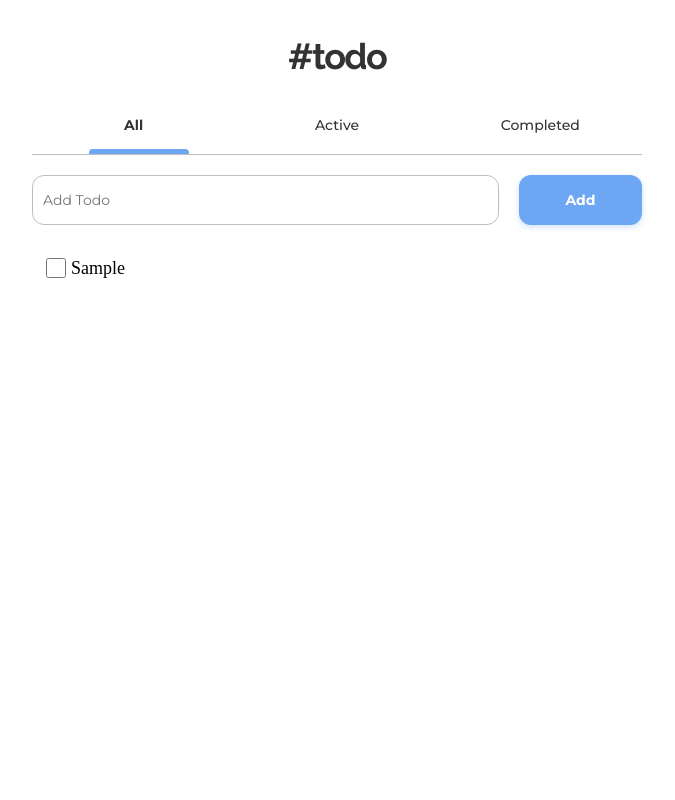
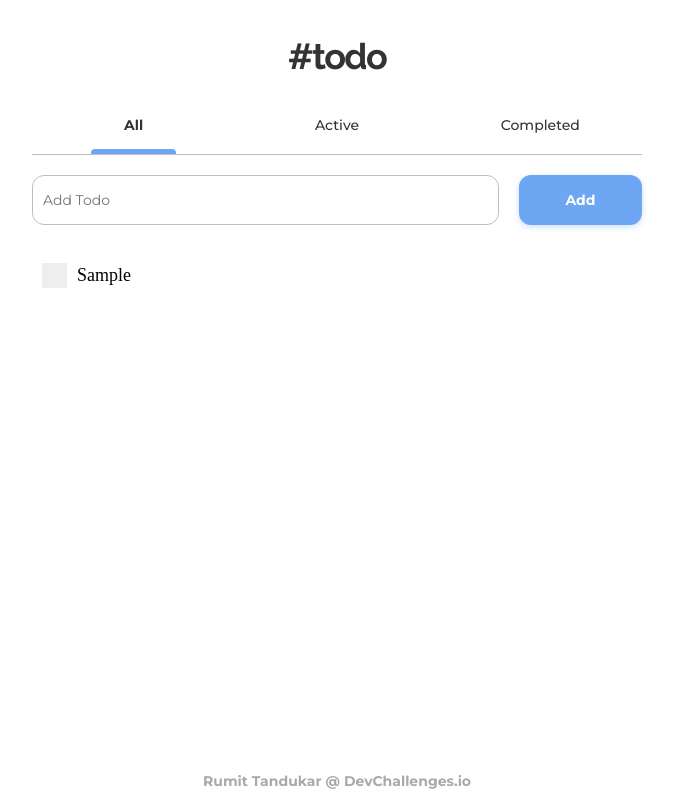
Before and after one commit to Rumit0270/dev-challenges, a React (Create React App) app in the folder todo/: page / in a window 1280 px wide. Both pictures are taken after typing "Sample" into the empty fields and a click on the button "Add". Shown: the whole page, without its empty margins (303-978 px from the left). Built offline with nearby package versions, Linux system fonts and the light colour scheme.

Commit message:
Add Footer and checkbox component

```diff
--- a/todo/src/components/App.css
+++ b/todo/src/components/App.css
@@ -0,0 +1,6 @@
+.container {
+  display: flex;
+  flex-direction: column;
+  align-items: center;
+  min-height: 100vh;
+}
--- a/todo/src/components/App.tsx
+++ b/todo/src/components/App.tsx
@@ -1,10 +1,16 @@
 import React from 'react';
 import Todos from './Todos/Todos';
+import Footer from './Footer/Footer';
+
+import './App.css';
 
 function App() {
   return (
     <>
-      <Todos />
+      <div className="container">
+        <Todos />
+        <Footer />
+      </div>
     </>
   );
 }
--- /dev/null
+++ b/todo/src/components/Footer/Footer.css
@@ -0,0 +1,9 @@
+.app-footer {
+  padding: 10px 20px;
+  font-family: var(--font-montserrat);
+  font-style: normal;
+  font-weight: 600;
+  font-size: 14px;
+  line-height: 17px;
+  color: var(--color-grey);
+}
--- /dev/null
+++ b/todo/src/components/Footer/Footer.tsx
@@ -0,0 +1,11 @@
+import React from 'react';
+
+import './Footer.css';
+
+const Footer: React.FC = (): JSX.Element => {
+  return (
+    <footer className="app-footer">Rumit Tandukar @ DevChallenges.io</footer>
+  );
+};
+
+export default Footer;
--- a/todo/src/components/Todos/Todos.css
+++ b/todo/src/components/Todos/Todos.css
@@ -1,6 +1,7 @@
 .todos-container {
   padding: 10px 15px;
   width: 100%;
+  flex: 1;
 }
 
 .todos__title {
--- /dev/null
+++ b/todo/src/components/common/Checkbox/Checkbox.css
@@ -0,0 +1,67 @@
+/* The checkbox-container */
+.checkbox-container {
+  display: block;
+  position: relative;
+  padding-left: 35px;
+  margin-bottom: 12px;
+  cursor: pointer;
+  font-size: 22px;
+  -webkit-user-select: none;
+  -moz-user-select: none;
+  -ms-user-select: none;
+  user-select: none;
+}
+
+/* Hide the browser's default checkbox */
+.checkbox-container input {
+  position: absolute;
+  opacity: 0;
+  cursor: pointer;
+  height: 0;
+  width: 0;
+}
+
+/* Create a custom checkbox */
+.checkmark__mark {
+  position: absolute;
+  top: -6px;
+  left: 0;
+  height: 25px;
+  width: 25px;
+  background-color: #eee;
+}
+
+/* On mouse-over, add a grey background color */
+.checkbox-container:hover input ~ .checkmark__mark {
+  background-color: #ccc;
+}
+
+/* When the checkbox is checked, add a blue background */
+.checkbox-container input:checked ~ .checkmark__mark {
+  background-color: #2196f3;
+}
+
+/* Create the checkmark__mark/indicator (hidden when not checked) */
+.checkmark__mark:after {
+  content: '';
+  position: absolute;
+  display: none;
+}
+
+/* Show the checkmark__mark when checked */
+.checkbox-container input:checked ~ .checkmark__mark:after {
+  display: block;
+}
+
+/* Style the checkmark__mark/indicator */
+.checkbox-container .checkmark__mark:after {
+  left: 9px;
+  top: 5px;
+  width: 5px;
+  height: 10px;
+  border: solid white;
+  border-width: 0 3px 3px 0;
+  -webkit-transform: rotate(45deg);
+  -ms-transform: rotate(45deg);
+  transform: rotate(45deg);
+}
--- /dev/null
+++ b/todo/src/components/common/Checkbox/Checkbox.tsx
@@ -0,0 +1,26 @@
+import React from 'react';
+
+import './Checkbox.css';
+
+interface CheckboxProps extends React.InputHTMLAttributes<HTMLInputElement> {
+  labelText?: string;
+  labelStyle?: string;
+  inputStyle?: string;
+}
+
+const Checkbox: React.FC<CheckboxProps> = ({
+  labelText = '',
+  inputStyle = '',
+  labelStyle = '',
+  ...props
+}): JSX.Element => {
+  return (
+    <label className={`checkbox-container ${labelStyle}`}>
+      {labelText}
+      <input type="checkbox" className={`${inputStyle}`} {...props} />
+      <span className="checkmark__mark"></span>
+    </label>
+  );
+};
+
+export default Checkbox;
--- a/todo/src/components/common/PageSwitcher/PageSwitcher.css
+++ b/todo/src/components/common/PageSwitcher/PageSwitcher.css
@@ -37,7 +37,7 @@
   position: absolute;
   bottom: 0;
   left: 0;
-  width: 100px;
+  width: 85px;
   height: 5px;
   border-radius: 4px 4px 0px 0px;
   background-color: var(--color-info);
--- a/todo/src/components/common/PageSwitcher/PageSwitcher.tsx
+++ b/todo/src/components/common/PageSwitcher/PageSwitcher.tsx
@@ -2,7 +2,7 @@ import React, { useState, useEffect, useRef } from 'react';
 
 import './PageSwitcher.css';
 
-const INDICATOR_WIDTH = 90;
+const INDICATOR_WIDTH = 85;
 
 export interface Page {
   id: number;
--- a/todo/src/components/common/Todo/Todo.css
+++ b/todo/src/components/common/Todo/Todo.css
@@ -7,8 +7,9 @@
 }
 
 .todo {
-  display: inline-flex;
+  display: flex;
   align-items: center;
+  min-height: 40px;
 }
 
 .todo__check {
--- a/todo/src/components/common/Todo/Todo.tsx
+++ b/todo/src/components/common/Todo/Todo.tsx
@@ -2,6 +2,7 @@ import React, { useState } from 'react';
 
 import './Todo.css';
 import { Todo as ITodo } from '../../../utils/todos';
+import Checkbox from '../Checkbox/Checkbox';
 
 interface TodoProps {
   todo: ITodo;
@@ -25,9 +26,8 @@ const Todo: React.FC<TodoProps> = ({
   return (
     <div className="todo-container">
       <div className="todo">
-        <input
-          type="checkbox"
-          className="todo__check"
+        <Checkbox
+          inputStyle="todo__check"
           checked={checked}
           onChange={handleCheckClick}
         />
--- a/todo/src/index.css
+++ b/todo/src/index.css
@@ -8,6 +8,7 @@
   --color-info: #6da6f2;
   --color-text: #828282;
   --color-highlight: #f18989;
+  --color-grey: #a9a9a9;
 }
 
 * {
```
